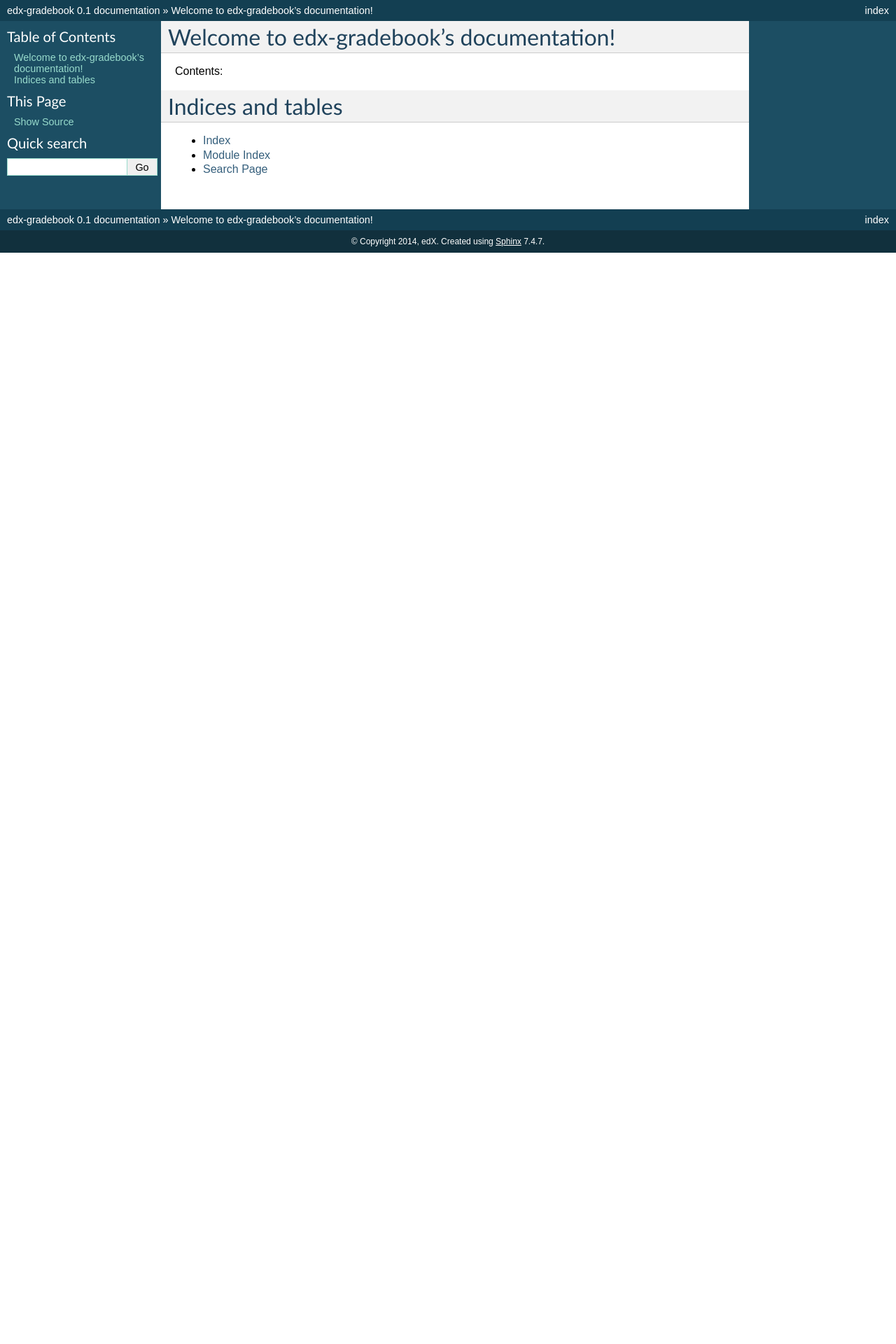
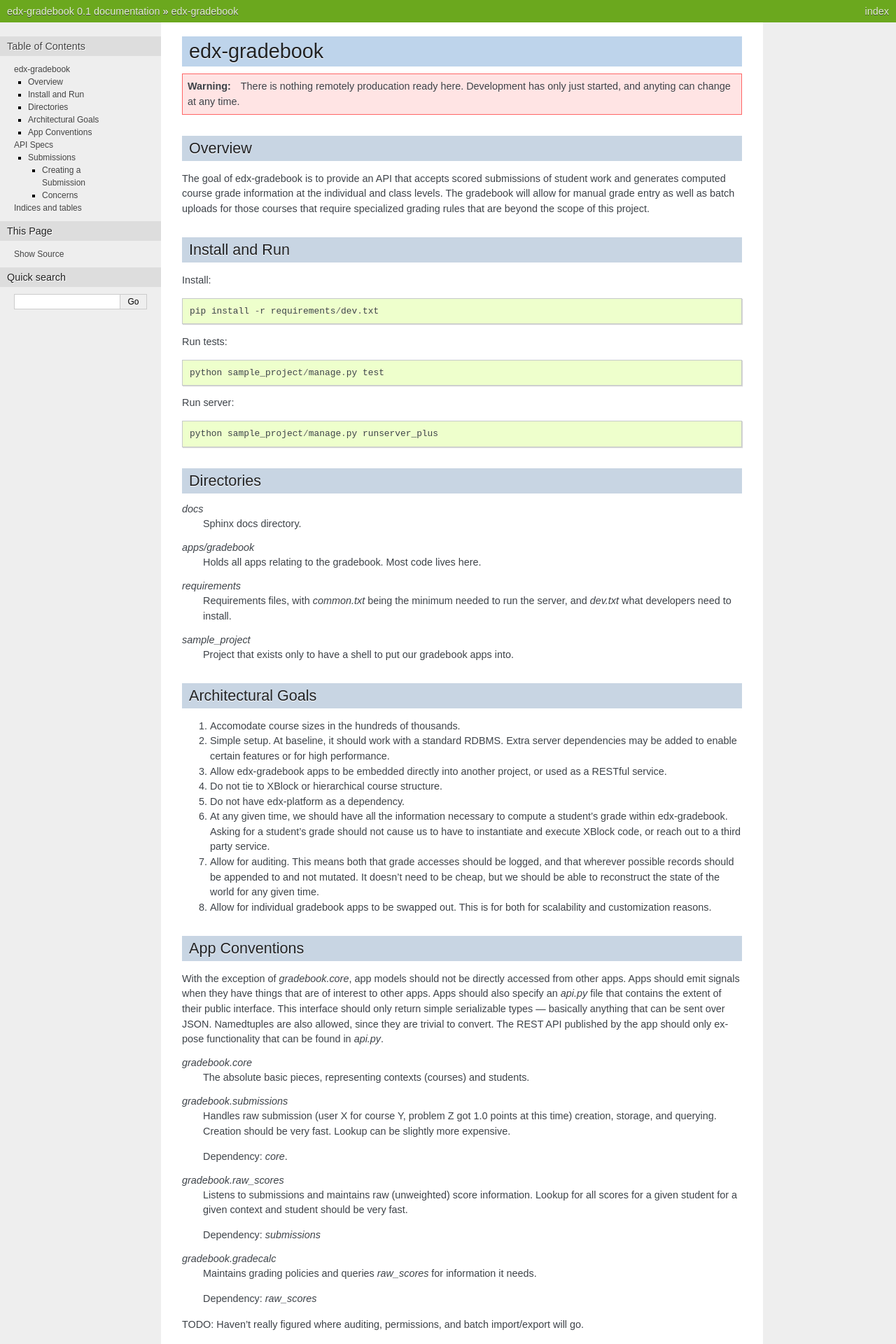
Before and after one commit to ormsbee/edx-gradebook, a Sphinx documentation site: the page built from docs/index.rst, in a window 1280 px wide. Shown: the top 1920 px of the page at 70% size. Built offline with Sphinx 7.4.7, drawn with Linux system fonts in a browser that asks for light colours; before the commit the page ends 900 px from its top, so only the background shows below that; some of the changed text lies outside the part shown.

Commit message:
Quick WIP commit

```diff
--- a/README.rst
+++ b/README.rst
@@ -1,10 +1,9 @@
-=============
-edx-gradebook
-=============
-
 .. WARNING::
    There is nothing remotely producation ready here. Development has only just
    started, and anyting can change at any time.
+
+Overview
+########
 
 The goal of edx-gradebook is to provide an API that accepts scored submissions
 of student work and generates computed course grade information at the
@@ -13,7 +12,7 @@
 rules that are beyond the scope of this project.
 
 Install and Run
----------------
+###############
 
 Install::
 
@@ -28,7 +27,8 @@
   python sample_project/manage.py runserver_plus
 
 Directories
------------
+###########
+
 
 `docs`
   Sphinx docs directory.
@@ -44,22 +44,28 @@
   Project that exists only to have a shell to put our gradebook apps into.
 
 Architectural Goals
--------------------
+###################
 
 1. Accomodate course sizes in the hundreds of thousands.
 2. Simple setup. At baseline, it should work with a standard RDBMS. Extra server
    dependencies may be added to enable certain features or for high performance.
 3. Allow edx-gradebook apps to be embedded directly into another project, or
    used as a RESTful service.
-4. Allow for auditing. This means both that grade accesses should be logged, and
+4. Do not tie to XBlock or hierarchical course structure.
+5. Do not have edx-platform as a dependency.
+6. At any given time, we should have all the information necessary to compute a
+   student's grade within edx-gradebook. Asking for a student's grade should not
+   cause us to have to instantiate and execute XBlock code, or reach out to a
+   third party service.
+7. Allow for auditing. This means both that grade accesses should be logged, and
    that wherever possible records should be appended to and not mutated. It
    doesn't need to be cheap, but we should be able to reconstruct the state of
    the world for any given time.
-5. Allow for individual gradebook apps to be swapped out. This is for both for
+8. Allow for individual gradebook apps to be swapped out. This is for both for
    scalability and customization reasons.
 
-App Organization and Conventions
---------------------------------
+App Conventions
+###############
 
 With the exception of `gradebook.core`, app models should not be directly
 accessed from other apps. Apps should emit signals when they have things that
--- a/docs/conf.py
+++ b/docs/conf.py
@@ -18,7 +18,9 @@
 # If extensions (or modules to document with autodoc) are in another directory,
 # add these directories to sys.path here. If the directory is relative to the
 # documentation root, use os.path.abspath to make it absolute, like shown here.
-#sys.path.insert(0, os.path.abspath('.'))
+sys.path.insert(0, os.path.abspath('../apps/'))
+sys.path.insert(0, os.path.abspath('../sample_project'))
+os.environ.setdefault("DJANGO_SETTINGS_MODULE", "sample_project.settings")
 
 # -- General configuration ------------------------------------------------
 
@@ -101,7 +103,7 @@
 
 # The theme to use for HTML and HTML Help pages.  See the documentation for
 # a list of builtin themes.
-html_theme = 'default'
+html_theme = 'nature'
 
 # Theme options are theme-specific and customize the look and feel of a theme
 # further.  For a list of options available for each theme, see the
--- a/docs/index.rst
+++ b/docs/index.rst
@@ -3,15 +3,18 @@
    You can adapt this file completely to your liking, but it should at least
    contain the root `toctree` directive.
 
-Welcome to edx-gradebook's documentation!
-=========================================
-
-Contents:
+edx-gradebook
+=============
 
 .. toctree::
    :maxdepth: 2
 
+.. include:: ../README.rst
 
+API Specs
+=========
+
+.. include:: rest_spec.rst
 
 Indices and tables
 ==================
--- a/spec.md
+++ b/docs/rest_spec.rst
@@ -1,27 +1,7 @@
-# edx-gradebook API
+Submissions
+###########
 
-The goal of edx-gradebook is to provide an API that accepts scored submissions
-of student work and generates computed course grade information at the
-individual and class levels. The gradebook will allow for manual grade entry
-as well as batch uploads for those courses that require specialized grading
-rules that are beyond the scope of this project.
-
-## Technical Design Goals
-
-Based on lessons learned with our existing system:
-
-1. At any given time, we should have all the information necessary to compute a
-student's grade within edx-gradebook. Asking for a student's grade should not
-cause us to have to instantiate and execute XBlock code, or reach out to a third
-party service.
-2. It should be possible to deploy edx-gradebook separately from edx-platform.
-3. Scoring should not be explicitly tied to XBlocks or hierarchical course
-structure.
-4. It should be possible to batch import and export scores.
-5. Any manipulation of student score should be clearly traceable for auditing
-purposes.
-
-## Submission
+SELF NOTE: What if Submissions are different from Evaluations -- i.e. submissions don't intrinsically have scores attached to them. They can come with an Evaluation for convenience. Or you can evaluate a submission if you know its ID. An Evaluation wouldn't need a submission to reference (e.g. class participation).
 
 Any time an answer and/or score for an item is sent to edx-gradebook, a new
 Submission is created. Submissions are immutable.
@@ -29,48 +9,56 @@
 A few notes:
 
 1. A problem may have multiple parts. A submission should capture the state of
-all of those parts. When people submit, they are submitting the entire problem
-for grading.
+   all of those parts. When people submit, they are submitting the entire
+   problem for grading.
 2. This does not currently cover a bulk submission of multiple problems at the
-same time, though we should for the purposes of people being able to upload
-grades for their courses.
+   same time, though we should for the purposes of people being able to upload
+   grades for their courses.
 3. There is other information *about* a submission or group of submissions
-(like student feedback, staff-only comments), that are separate from the
-submissions themselves.
+   (like student feedback, staff-only comments), that are separate from the
+   submissions themselves.
 4. We don't have to implement it all at once, and there are undoubtedly other
-submission types that aren't covered here. The hope is just that this sketch is
-enough of a framework to build around.
+   submission types that aren't covered here. The hope is just that this sketch
+   is enough of a framework to build around.
 
-### Creating a Submission
+Creating a Submission
+---------------------
 
 `POST /submission`
 
 Required Fields:
 
-* `type`:
-    * `student`: Normal submission that edx-gradebook receives from edx-platform
-                 when a student submits a problem.
-    * `amendment`: Launched by an automated process (e.g. re-scoring), this
-                   submission will reference a previous submission and add
-                   corrective information. It does not alter the original
-                   submission. We would use these to recover from situations
-                   where the problem or problem evaluation code had bugs.
-    * `evaluation`: Teaching staff add scoring information to an existing
-                    Student submission. Again, this Submission references the
-                    original and does not modify it.
-    * `manual_entry`: Teaching staff create an entirely new submission for
-                      something like a student's participation grade.
-* `contexts`: Typically course identifiers, but content in a shared module used
-              by a course might send context identifiers for both the shared
-              module and the course. You can use `context` if you only have one
-              context (this is equivalent to having `contexts` as a list with
-              one context in it).
-* `students`: Identifiers for one or more students that the submission is
-              associated with. Two students might work together on a group
-              project submitted in both their names. You can use `student` if
-              you only have one student (this is equivalent to having `students`
-              as a list with one student in it).
-* `item`: This should uniquely identify a graded item within a given context.
+`type`
+  `student`
+    Normal submission that edx-gradebook receives from edx-platform when a
+    student submits a problem.
+  `amendment`
+    Launched by an automated process (e.g. re-scoring), this submission will
+    reference a previous submission and add corrective information. It does not
+    alter the original submission. We would use these to recover from situations
+    where the problem or problem evaluation code had bugs.
+  `evaluation`
+    Teaching staff add scoring information to an existing
+    Student submission. Again, this Submission references the
+    original and does not modify it.
+  `manual_entry`
+    Teaching staff create an entirely new submission for
+    something like a student's participation grade.
+
+`contexts`
+  Typically course identifiers, but content in a shared module used
+  by a course might send context identifiers for both the shared
+  module and the course. You can use `context` if you only have one
+  context (this is equivalent to having `contexts` as a list with
+  one context in it).
+`students`
+  Identifiers for one or more students that the submission is
+  associated with. Two students might work together on a group
+  project submitted in both their names. You can use `student` if
+  you only have one student (this is equivalent to having `students`
+  as a list with one student in it).
+`item`
+  This should uniquely identify a graded item within a given context.
 
 Optional Fields:
 
@@ -121,51 +109,48 @@
           re-scoring, and what task ID the process doing the re-scoring was for
           auditing purposes.
 
-Example:
+Example::
 
-<pre>
-{
-    "type": "student",
-    "contexts" : ["edu.mit.eecs.6002x.2014.spring"],
-    "students" : [
-        "811079b4-90ad-49da-935a-d93feadf7581",
-        "f76ec2ae-dcf4-40a1-a3cb-5951b225b129"
-    ],
-    "item": "i4x://edX/DemoX/problem/75f9562c77bc4858b61f907bb810d974",
-    "answers" : {
-        "a" : "blue",
-        "b" : "cat",
-        "c" : ["pie", "cake"]
-    },
-    "version" : "20131100_2301",
-    "variant" : "1",
-    "submitted_at" : "2013-04-02 11:00:42",
-    "attempt_number" : 2,
-    "hint_shown" : {
-        "a" : true,
-        "b" : false,
-        "c" : false
-    },
-    "raw_scores" : {
-        "a" : 1.0,
-        "b" : 0.0,
-        "c" : 0.5
-    }
-}
-</pre>
+  {
+      "type": "student",
+      "contexts" : ["edu.mit.eecs.6002x.2014.spring"],
+      "students" : [
+          "811079b4-90ad-49da-935a-d93feadf7581",
+          "f76ec2ae-dcf4-40a1-a3cb-5951b225b129"
+      ],
+      "item": "i4x://edX/DemoX/problem/75f9562c77bc4858b61f907bb810d974",
+      "answers" : {
+          "a" : "blue",
+          "b" : "cat",
+          "c" : ["pie", "cake"]
+      },
+      "version" : "20131100_2301",
+      "variant" : "1",
+      "submitted_at" : "2013-04-02 11:00:42",
+      "attempt_number" : 2,
+      "hint_shown" : {
+          "a" : true,
+          "b" : false,
+          "c" : false
+      },
+      "raw_scores" : {
+          "a" : 1.0,
+          "b" : 0.0,
+          "c" : 0.5
+      }
+  }
 
-### Concerns
+Concerns
+--------
 
 1. Simultaneously supporting human grading and automatic grading adds complexity
    to the system.
-2. The design assumes items are usages, but should they also capture definition
-   IDs as well?
-3. Submissions would be part of SubmissionHistories, where a SubmissionHistory
+2. Submissions would be part of SubmissionHistories, where a SubmissionHistory
    is a (course, user, context, item) tuple. Should that be more explicit
    somehow?
-4. Is supporting multiple contexts for a given submission something that would
+3. Is supporting multiple contexts for a given submission something that would
    actually be useful?
-5. What kind of support do we need for hints? Punting on this for now. Is it
+4. What kind of support do we need for hints? Punting on this for now. Is it
    just boolean for whether hints are or aren't present? Different levels of
    hints? Because we intend to keep a separate tracking of the highest and most
    recent scores for a given problem part, penalization for hints gets messy.
```
Also changed, not shown: 10 other files.
